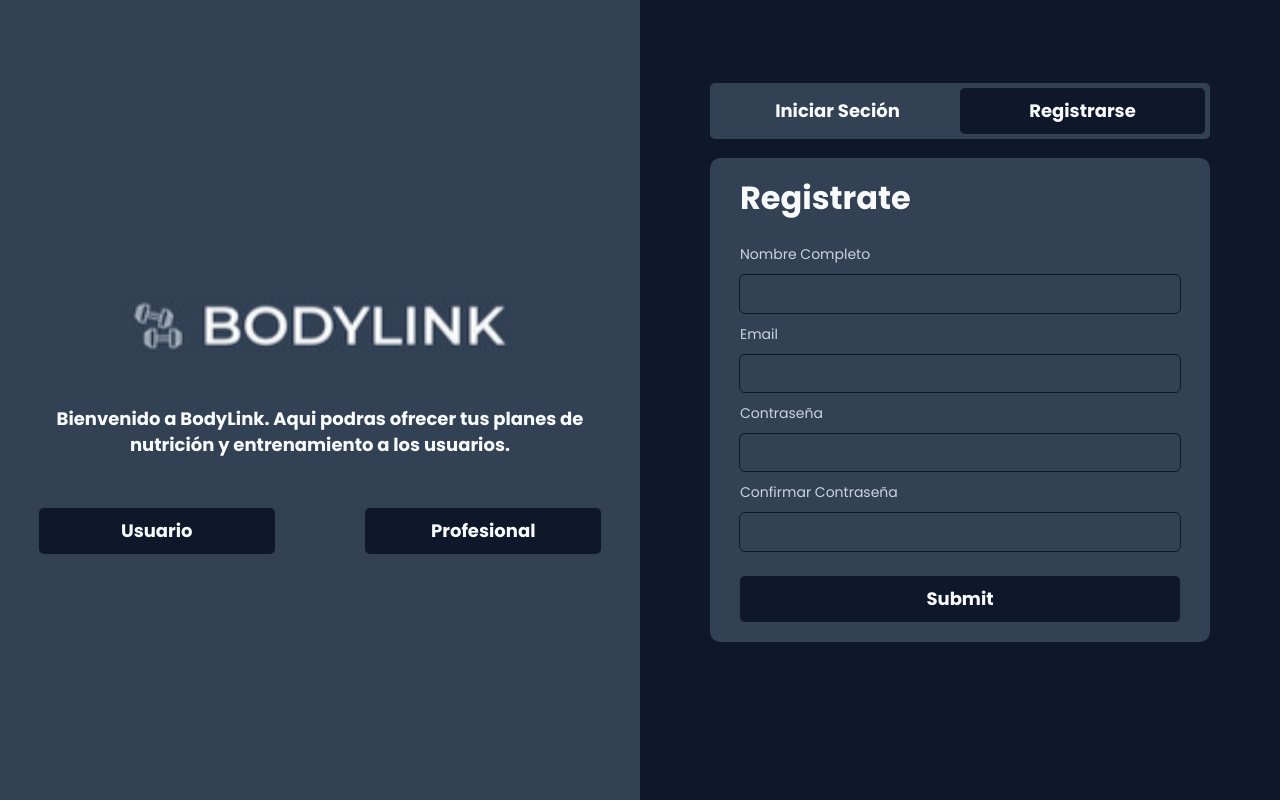
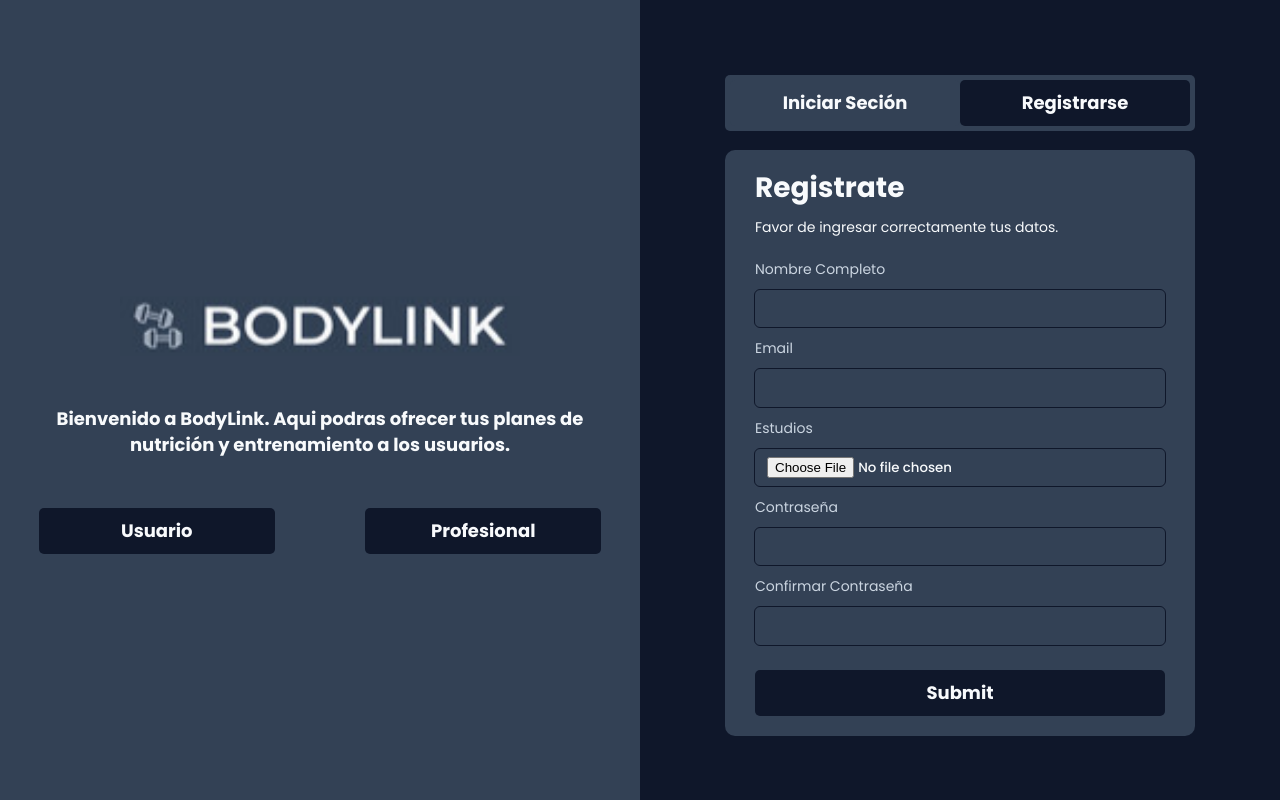
Before and after one commit to adrife2005/BodyLink_FRONTEND, a React (Vite) app: page /auth/profesional in a window 1280 px wide. Built offline with nearby package versions, Linux system fonts and the light colour scheme.

Commit message:
success: Finished both forms

```diff
--- a/src/App.jsx
+++ b/src/App.jsx
@@ -4,6 +4,11 @@ import HeaderLayout from './layout/HeaderLayout'
 import Nutricionista from './pages/Nutricionista'
 import FormUser from './pages/FormUsers'
 import FormProfesionales from './pages/FormProfesionales'
+import Nutricionistas from './pages/Nutricionistas'
+import Comunidad from './pages/Comunidad'
+import Ejercisios from './pages/Ejercisios'
+import Dietas from './pages/Dietas'
+
 
 function App() {
   const router = createBrowserRouter(
@@ -11,7 +16,11 @@ function App() {
       <>
       <Route path="/" element={<HeaderLayout/>} >
         <Route path="/" element={<Home />} />
-        <Route path='/personal' element={<Nutricionista />} />
+          <Route path='/personal' element={<Nutricionista />} />
+          <Route path='/nutricionistas' element={<Nutricionistas />} />
+          <Route path='/comunidad' element={<Comunidad />} />
+          <Route path='/ejercisios' element={<Ejercisios />} />
+          <Route path='/dietas' element={<Dietas />} />
       </Route>
         <Route path='/auth/user' element={<FormUser/>} />
         <Route path='/auth/profesional' element={<FormProfesionales/>} />
--- a/src/components/Header.jsx
+++ b/src/components/Header.jsx
@@ -2,13 +2,11 @@ import { LuSunMedium } from "react-icons/lu";
 import { IoIosNotificationsOutline } from "react-icons/io";
 import '../css/components/header.css'
 import Sidebar from "./Sidebar";
-import { useState } from "react";
 
 const Header = () => {
-const [openTheme, setOpenTheme] = useState(false)
 
   const changeTheme = () => {
-    setOpenTheme(true)
+    document.body.classList.toggle('light__mode')
   }
 
 
@@ -28,7 +26,7 @@ const [openTheme, setOpenTheme] = useState(false)
           </span>
           <span className="header__profile__line"></span>
           <div className="header__profile__config">
-            <img src="./meFace.jpg" alt="Profile" />
+            <img src="./me.jpg" alt="Profile" />
           </div>
         </div>
       </div>
--- a/src/css/components/registeruser.css
+++ b/src/css/components/registeruser.css
@@ -4,13 +4,20 @@
   height: 100vh;
 }
 
+.form__register__form {
+  margin-inline: auto;
+  height: 700px;
+  padding: 0 15px;
+  width: 500px;
+}
+
 .form__register__submit {
   background-color: var(--header-color);
   padding: 0 30px;
   border-radius: 10px;
-  width: 500px;
-  margin-inline: auto;
+  width: 100%;
   position: relative;
+  margin-top: 100px;
 }
 
 .form__register__submit .btn {
@@ -27,7 +34,12 @@
 }
 
 .form__register__title {
-  margin: 20px 0 25px 0;
+  padding: 20px 0;
+  font-size: var(--text-sm);
+}
+
+.form__register__title p {
+  margin-top: 10px;
 }
 
 .form__register__start {
--- a/src/css/components/sidebar.css
+++ b/src/css/components/sidebar.css
@@ -48,6 +48,14 @@
   margin-right: 15px;
 }
 
+.sidebar__logout {
+  position: absolute;
+  bottom: 0;
+  left: 0;
+  padding: 10px;
+  width: 100%;
+}
+
 /* Sections */
 
 /* 2xl */
--- a/src/css/index.css
+++ b/src/css/index.css
@@ -10,12 +10,12 @@
   line-height: calc(1em + 0.5rem);
 }
 
-.dark-mode {
+.light__mode {
   /* colors */
-  --bg-color: #0f172a;
-  --header-color: #334155;
-  --clr-default: #f8fafc;
-  --clr-primary: #cbd5e1;
+  --bg-color: #cbd5e1;
+  --header-color: #94a3b8;
+  --clr-default: #0f172a;
+  --clr-primary: #1e293b;
 
   /* Box Shadows */
   --header-shadow: 0 6px 9px -4px rgba(0, 0, 0, 0.5);
--- /dev/null
+++ b/src/pages/Comunidad.jsx
@@ -0,0 +1,8 @@
+
+const Comunidad = () => {
+  return (
+    <div>Comunidad</div>
+  )
+}
+
+export default Comunidad
--- /dev/null
+++ b/src/pages/Dietas.jsx
@@ -0,0 +1,8 @@
+
+const Dietas = () => {
+  return (
+    <div>Dietas</div>
+  )
+}
+
+export default Dietas
--- /dev/null
+++ b/src/pages/Ejercisios.jsx
@@ -0,0 +1,8 @@
+
+const Ejercisios = () => {
+  return (
+    <div>Ejercisios</div>
+  )
+}
+
+export default Ejercisios
--- a/src/pages/FormProfesionales.jsx
+++ b/src/pages/FormProfesionales.jsx
@@ -55,35 +55,17 @@ const FormProfesionales = () => {
       label: "Email",
       required: true
     },
-    // {
-    //   id: 3,
-    //   name: "edad",
-    //   type: "number",
-    //   errorMessage: "Debes ingresar tu edad",
-    //   label: "Edad",
-    //   required: true
-    // }
-    // ,
-    // {
-    //   id: 4,
-    //   name: "estatura",
-    //   type: "text",
-    //   errorMessage: "Debes ingresar tu estatura",
-    //   label: "Estatura",
-    //   required: true
-    // }
-    // ,
-    // {
-    //   id: 5,
-    //   name: "peso",
-    //   type: "text",
-    //   errorMessage: "Debes ingresar tu peso",
-    //   label: "Peso",
-    //   required: true
-    // }
-    ,
     {
-      id: 6,
+      id: 3,
+      name: "estudios",
+      type: "file",
+      errorMessage: "Debes ingresar tu reconocimiento",
+      label: "Estudios",
+      accept: "image/jpeg, image/png, image/jpg",
+      required: true
+    },
+    {
+      id: 4,
       name: "contraseña",
       type: "password",
       errorMessage: "La contraseña debe tener 8-16 letras y una mayuscula ",
@@ -92,7 +74,7 @@ const FormProfesionales = () => {
       required: true
     },
     {
-      id: 7,
+      id: 5,
       name: "reafirmarcontraseña",
       type: "password",
       errorMessage: "La contraseña no es la misma",
@@ -145,7 +127,7 @@ const FormProfesionales = () => {
 
     // const data = new FormData(e.target)
     // const registerData = Object.fromEntries(data.entries())
-    navigate('/')
+    navigate('/profesionales')
   }
 
   const loginUser = (e) => {
@@ -153,7 +135,7 @@ const FormProfesionales = () => {
 
     // const data = new FormData(e.target)
     // const registerData = Object.fromEntries(data.entries())
-    navigate('/')
+    navigate('/profesionales')
   }
 
 
@@ -173,9 +155,11 @@ const FormProfesionales = () => {
         <Link to='/auth/profesional' className='form__register__start__btn'>Profesional</Link>
       </div>
       </div>
+      <div className="form__register__form">
         <form onSubmit={register ? registerUser : loginUser} className='form__register__submit'>
           <div className="form__register__title">
-        <h1>{ register ? 'Registrate' : 'Iniciar Seción' }</h1>
+            <h1>{register ? 'Registrate' : 'Iniciar Seción'}</h1>
+            <p>Favor de ingresar correctamente tus datos.</p>
           </div>
           <FormButtons closeLoginForm={closeLoginForm} closeRegisterForm={ closeRegisterForm} register={register} login={login} />
           {
@@ -189,6 +173,7 @@ const FormProfesionales = () => {
           <button className='btn' type="submit">Submit</button>
         </form>
       </div>
+  </div>
   )
 }
 
--- a/src/pages/FormUsers.jsx
+++ b/src/pages/FormUsers.jsx
@@ -25,6 +25,7 @@ const FormUser = () => {
 
   const [register, setRegister] = useState(true);
   const [login, setLogin] = useState(false);
+  const [infoUser, setInfoUser] = useState(false)
   const navigate = useNavigate()
 
 
@@ -37,6 +38,35 @@ const FormUser = () => {
     setRegister(true)
     setLogin(false)
   }
+
+  const inputsInfo = [
+    {
+      id: 3,
+      name: "edad",
+      type: "number",
+      errorMessage: "Debes ingresar tu edad",
+      label: "Edad",
+      required: true
+    }
+    ,
+    {
+      id: 4,
+      name: "altura",
+      type: "text",
+      errorMessage: "Debes ingresar tu estatura",
+      label: "Estatura",
+      required: true
+    }
+    ,
+    {
+      id: 5,
+      name: "peso",
+      type: "number",
+      errorMessage: "Debes ingresar tu peso",
+      label: "Peso",
+      required: true
+    }
+  ]
 
   const inputsRegister = [
     {
@@ -56,33 +86,6 @@ const FormUser = () => {
       label: "Email",
       required: true
     },
-    // {
-    //   id: 3,
-    //   name: "edad",
-    //   type: "number",
-    //   errorMessage: "Debes ingresar tu edad",
-    //   label: "Edad",
-    //   required: true
-    // }
-    // ,
-    // {
-    //   id: 4,
-    //   name: "estatura",
-    //   type: "text",
-    //   errorMessage: "Debes ingresar tu estatura",
-    //   label: "Estatura",
-    //   required: true
-    // }
-    // ,
-    // {
-    //   id: 5,
-    //   name: "peso",
-    //   type: "text",
-    //   errorMessage: "Debes ingresar tu peso",
-    //   label: "Peso",
-    //   required: true
-    // }
-    ,
     {
       id: 6,
       name: "contraseña",
@@ -146,7 +149,8 @@ const FormUser = () => {
 
     // const data = new FormData(e.target)
     // const registerData = Object.fromEntries(data.entries())
-    navigate('/')
+
+    setInfoUser((prev) => !prev);
   }
 
   const loginUser = (e) => {
@@ -154,6 +158,14 @@ const FormUser = () => {
 
     // const data = new FormData(e.target)
     // const registerData = Object.fromEntries(data.entries())
+    navigate('/')
+  }
+
+  const registerFullUser = (e) => {
+    e.preventDefault();
+
+    console.log(valuesRegister);
+    console.log('Successfully Added the data');
     navigate('/')
   }
 
@@ -167,7 +179,7 @@ const FormUser = () => {
         </div>
         <div className="form__register__start__welcome">
           <h3>
-            Bienvenido a la plataforma BodyLink, aqui podras encontrar planes de nutrición y entrenamiento
+            Bienvenido a BodyLink, aqui podras encontrar planes de nutrición y entrenamiento
             por parte de profesionales de nutrición y deporte.
           </h3>
         </div>
@@ -176,21 +188,31 @@ const FormUser = () => {
           <Link to='/auth/profesional' className='form__register__start__btn'>Profesional</Link>
         </div>
       </div>
-      <form onSubmit={register ? registerUser : loginUser} className='form__register__submit'>
+      <div className="form__register__form">
+        <form onSubmit={!infoUser ? register ? registerUser : loginUser : registerFullUser} className='form__register__submit'>
           <div className="form__register__title">
-          <h1>{ register ? 'Registrate' : 'Iniciar Seción' }</h1>
+            <h1>{ !infoUser ? register ? 'Registrate' : 'Iniciar Seción' : "Medidas del cuerpo" }</h1>
+            <p>Favor de ingresar correctamente tus datos.</p>
           </div>
           <FormButtons closeLoginForm={closeLoginForm} closeRegisterForm={ closeRegisterForm} register={register} login={login} />
           {
+            !infoUser
+              ?
+
                 register ?
                 inputsRegister.map((input) => (
                   <FormInput key={input.id} {...input} value={valuesRegister[[input.name]]} onChange={onChangeRegister} />
                 )) : inputsLogIn.map((input) => (
                   <FormInput key={input.id} {...input} value={valuesLogIn[[input.name]]} onChange={onChangeLogIn} />
                 ))
+
+              :
+              inputsInfo.map((input) => (
+                <FormInput key={input.id} {...input} value={valuesRegister[[input.name]]} onChange={onChangeRegister} /> ))
           }
           <button className='btn' type="submit">Submit</button>
         </form>
+      </div>
     </div>
   )
 }
--- /dev/null
+++ b/src/pages/Nutricionistas.jsx
@@ -0,0 +1,8 @@
+
+const Nutricionistas = () => {
+  return (
+    <div>Nutricionistas</div>
+  )
+}
+
+export default Nutricionistas
```
Also changed, not shown: src/components/Sidebar.jsx (+14 -2 lines). Lines whose indentation alone changed are shown as unchanged.
